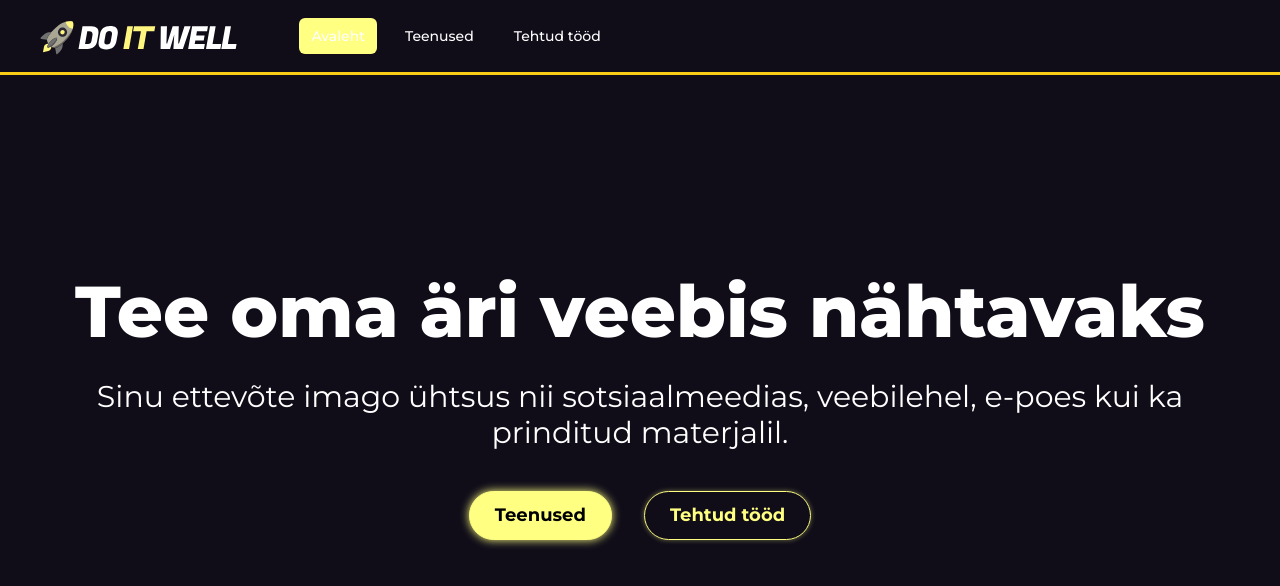
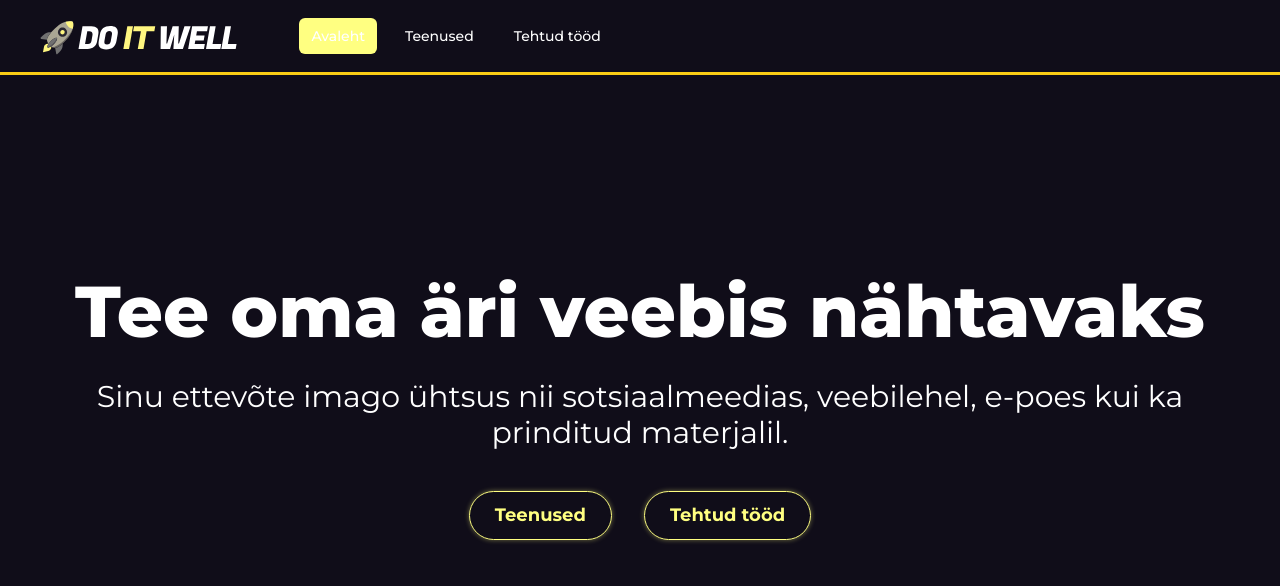
Before and after one commit to alisastoten/do-it-well, a Vue app: page / in a window 1280 px wide. In both pictures the pointer is over the button "Teenused". Shown: the top 586 px of the page. Built offline with nearby package versions, Linux system fonts and the light colour scheme.

Commit message:
design changes

```diff
--- a/index.html
+++ b/index.html
@@ -3,6 +3,7 @@
 
 <head>
   <meta charset="UTF-8" />
+  <base href="/">
   <link rel="icon" type="image/svg+xml" href="src/assets/favicon.png" />
   <link rel="stylesheet" type="text/css" href="src/styles.css" />
   <meta name="viewport" content="width=device-width, initial-scale=1.0" />
--- a/src/router/router.ts
+++ b/src/router/router.ts
@@ -26,6 +26,7 @@ const routes: Array<RouteRecordRaw> = [
 
 const router = createRouter({
   history: createWebHistory(),
+  base: '/do-it-well/',
   routes,
 });
 
--- a/src/styles.css
+++ b/src/styles.css
@@ -38,6 +38,7 @@ body {
     font-size: 18px;
     padding: 10px 25px 10px 25px;
     box-shadow: 0 0 5px rgba(255, 255, 129, 0.4);
+    transition: all;
 }
 
 .button-y:hover {
@@ -45,6 +46,7 @@ body {
     color: #000000;
     transition: 0.3s ease;
     box-shadow: 0 0 10px rgba(255, 255, 129, 1);
+    transition-duration: 150ms;
 }
 
 .services-bg {
@@ -54,5 +56,6 @@ body {
 }
 
 .services-bg:hover{
-    box-shadow: 0 5px 20px rgba(255, 255, 129, 0.3);
+    box-shadow: 0 5px 30px rgba(255, 255, 129, 0.9);
+    transition: box-shadow 0.3s ease;
 }
```
